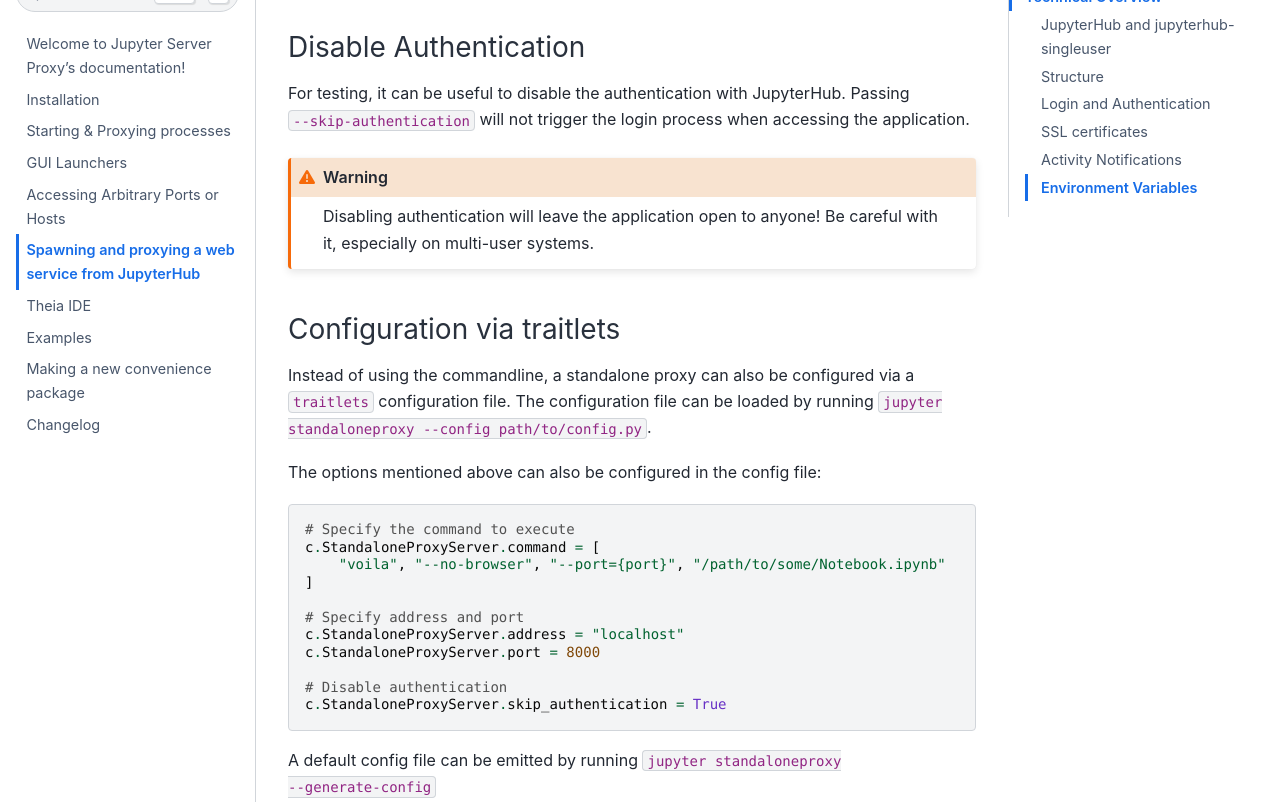
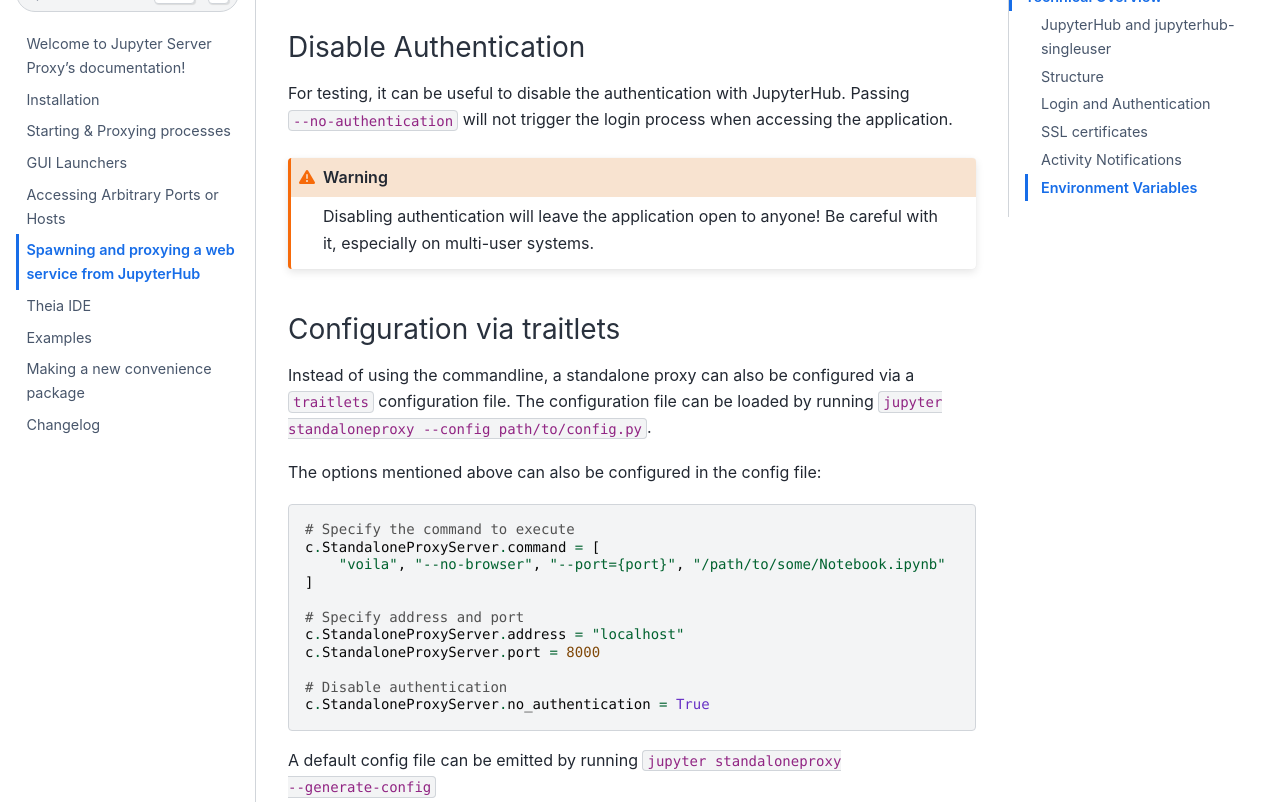
Before and after one commit to jupyterhub/jupyter-server-proxy, a Sphinx documentation site: the page built from docs/source/standalone.md, in a window 1280 px wide and 1400 px high, scrolled down 1222 px. Shown: the part 148-950 px from the top of the window. Built offline with Sphinx 7.4.7 and the Sphinx Book theme 1.1.4, drawn with Linux system fonts in a browser that asks for light colours.

Commit message:
Adjust Standalone Docs

````diff
--- a/docs/source/standalone.md
+++ b/docs/source/standalone.md
@@ -51,7 +51,7 @@
 
 ### Disable Authentication
 
-For testing, it can be useful to disable the authentication with JupyterHub. Passing `--skip-authentication` will
+For testing, it can be useful to disable the authentication with JupyterHub. Passing `--no-authentication` will
 not trigger the login process when accessing the application.
 
 ```{warning} Disabling authentication will leave the application open to anyone! Be careful with it,
@@ -76,7 +76,7 @@
 c.StandaloneProxyServer.port = 8000
 
 # Disable authentication
-c.StandaloneProxyServer.skip_authentication = True
+c.StandaloneProxyServer.no_authentication = True
 ```
 
 A default config file can be emitted by running `jupyter standaloneproxy --generate-config`
````
